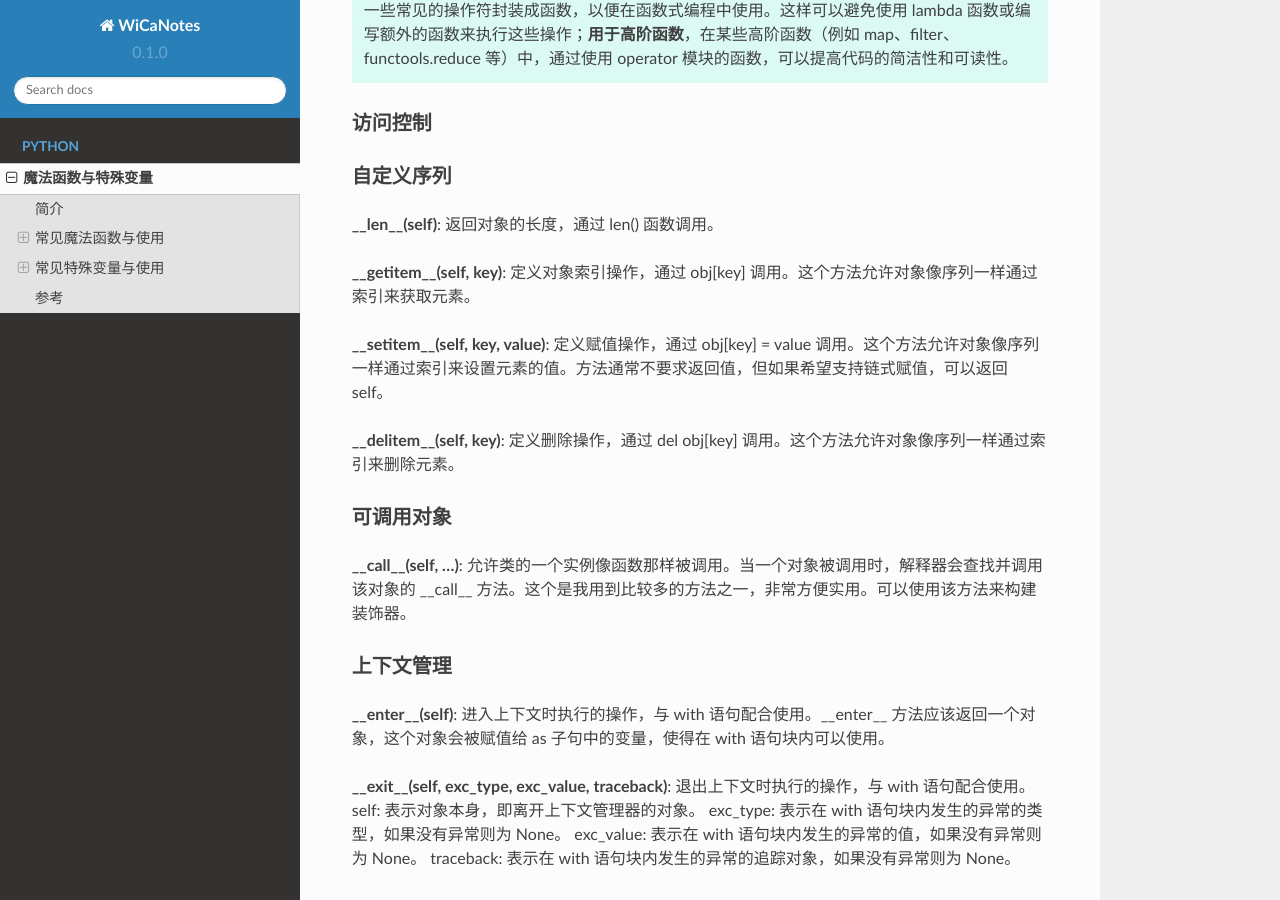
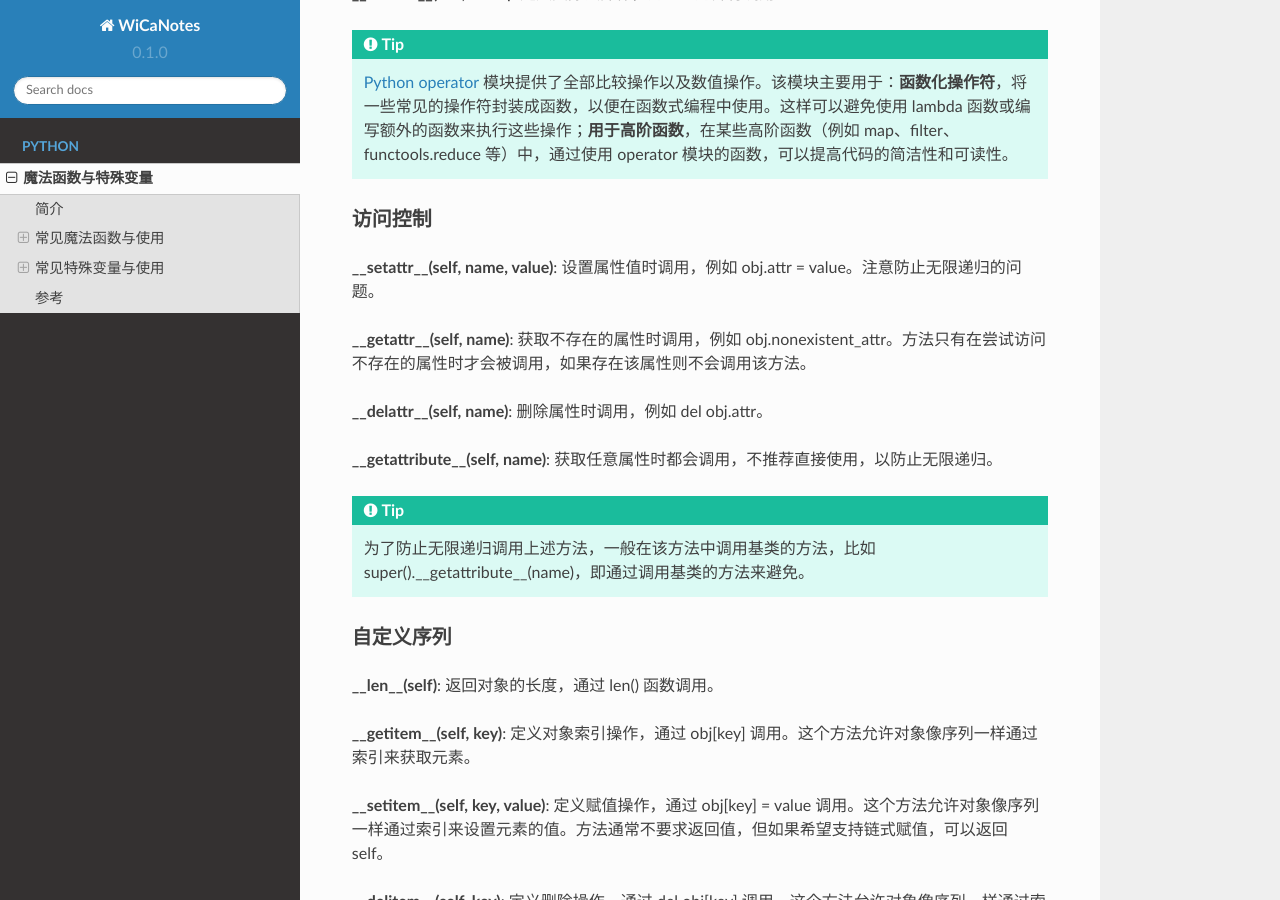
Before and after one commit to boyin96/WiCaNotes, a Sphinx documentation site: the page built from docs/source/magic_functions.rst, in a window 1280 px wide and 900 px high, scrolled down 2124 px. Built offline with Sphinx 7.4.7 and the Read the Docs theme 2.0.0, drawn with Linux system fonts in a browser that asks for light colours; pages that are not in the unit, such as notebooks, are missing from menus; some of the changed text lies outside the part shown.

Commit message:
Update magic_functions.rst

```diff
--- a/docs/source/magic_functions.rst
+++ b/docs/source/magic_functions.rst
@@ -38,6 +38,8 @@
 
 **__repr__(self)**: 返回对象的官方字符串表示形式，通过 repr() 函数调用。它更倾向于提供更详细和精确的信息，通常用于开发和调试阶段。使用 repr() 会直接调用 __repr__ 方法。
 
+**__hash__(self)**: 用于定义对象的哈希值。哈希值是一个整数，用于在字典等数据结构中快速查找对象。当你将对象用作字典的键时，或者在集合中进行成员检查时，__hash__ 方法会被调用。在定义了 __hash__ 的情况下，对象的哈希值应该是固定的，即在对象的生命周期中保持不变。
+
 比较操作
 ^^^^^^^^^^^^^^^^
 **__eq__(self, other)**: 定义相等比较，通过 == 运算符调用。
@@ -67,6 +69,16 @@
 
 访问控制
 ^^^^^^^^^^^^^^^^
+**__setattr__(self, name, value)**: 设置属性值时调用，例如 obj.attr = value。注意防止无限递归的问题。
+
+**__getattr__(self, name)**: 获取不存在的属性时调用，例如 obj.nonexistent_attr。方法只有在尝试访问不存在的属性时才会被调用，如果存在该属性则不会调用该方法。
+
+**__delattr__(self, name)**: 删除属性时调用，例如 del obj.attr。
+
+**__getattribute__(self, name)**: 获取任意属性时都会调用，不推荐直接使用，以防止无限递归。
+
+.. tip::
+   为了防止无限递归调用上述方法，一般在该方法中调用基类的方法，比如 super().__getattribute__(name)，即通过调用基类的方法来避免。
 
 自定义序列
 ^^^^^^^^^^^^^^^^
```
